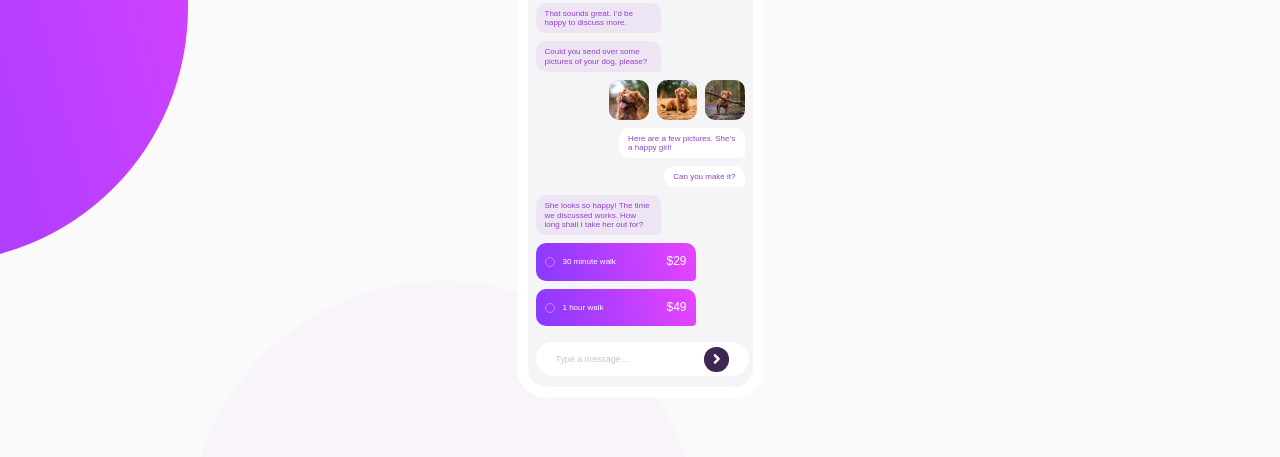
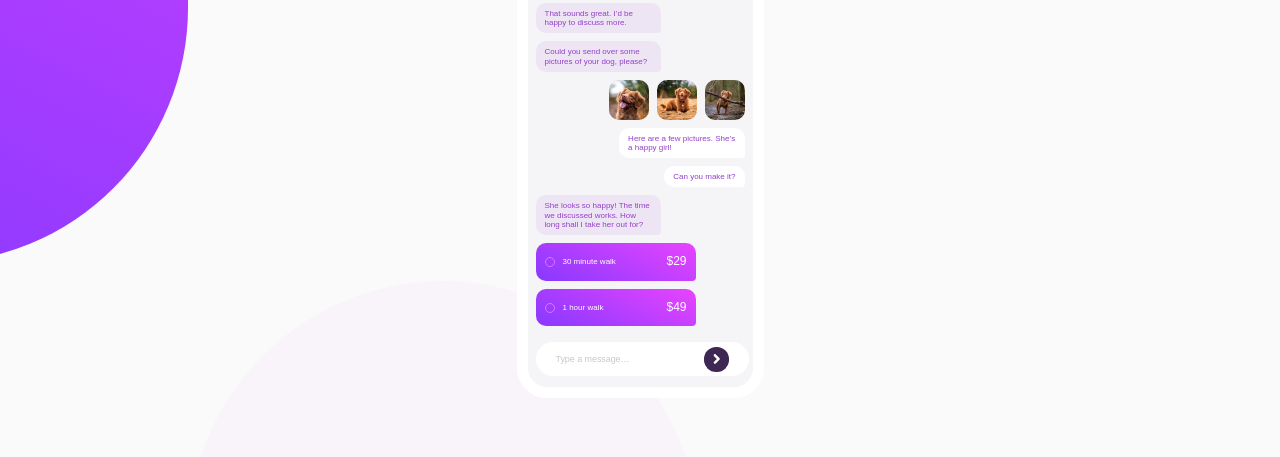
Before and after one commit to Ucmessina/chat-app-css-illustration, a website built with Vite: page src/index.html in a window 1280 px wide. Shown: the part 146-603 px from the top of the page. Built offline with nearby package versions, Linux system fonts and the light colour scheme; some packages are replaced by stand-ins of ours.

Commit message:
+FinalWork

```diff
--- a/src/scss/blocks/main.scss
+++ b/src/scss/blocks/main.scss
@@ -23,8 +23,8 @@
     border-radius: 15.9375rem;
     z-index: -1;
     @include responsive(desktop) {
-      top: -300px;
-      left: -118px;
+      top: -318px;
+      left: -90px;
     }
   }
 
--- a/src/scss/config/variables.scss
+++ b/src/scss/config/variables.scss
@@ -1,7 +1,7 @@
 :root {
   /* Variables CSS */
   --bg-color: #fafafa;
-  --gradient-capsule: linear-gradient(255deg, #e844ff, #8739ff);
+  --gradient-capsule: linear-gradient(27deg, #8739ff, #e844ff);
   --mobile-background: #f5f5f7;
   --message-color: #9341c8;
   --message-bg: #eee5f4;
```
